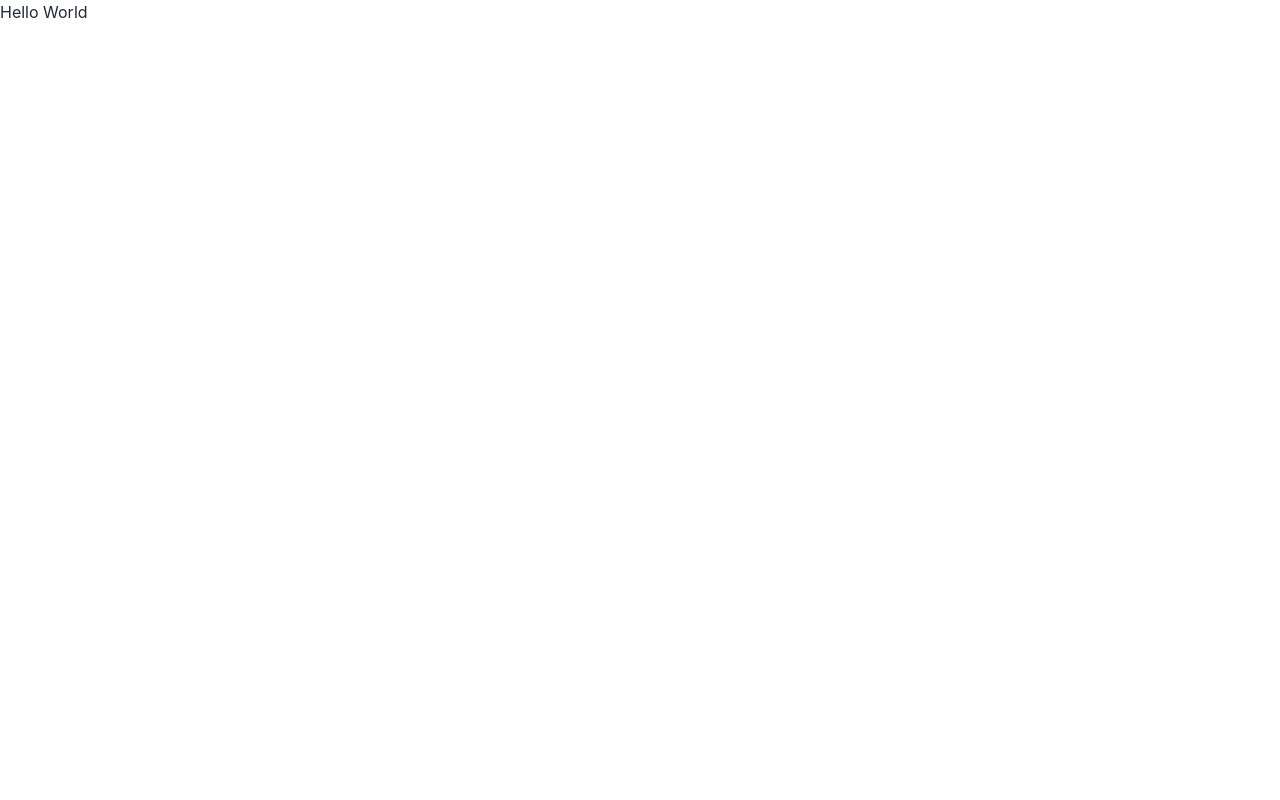
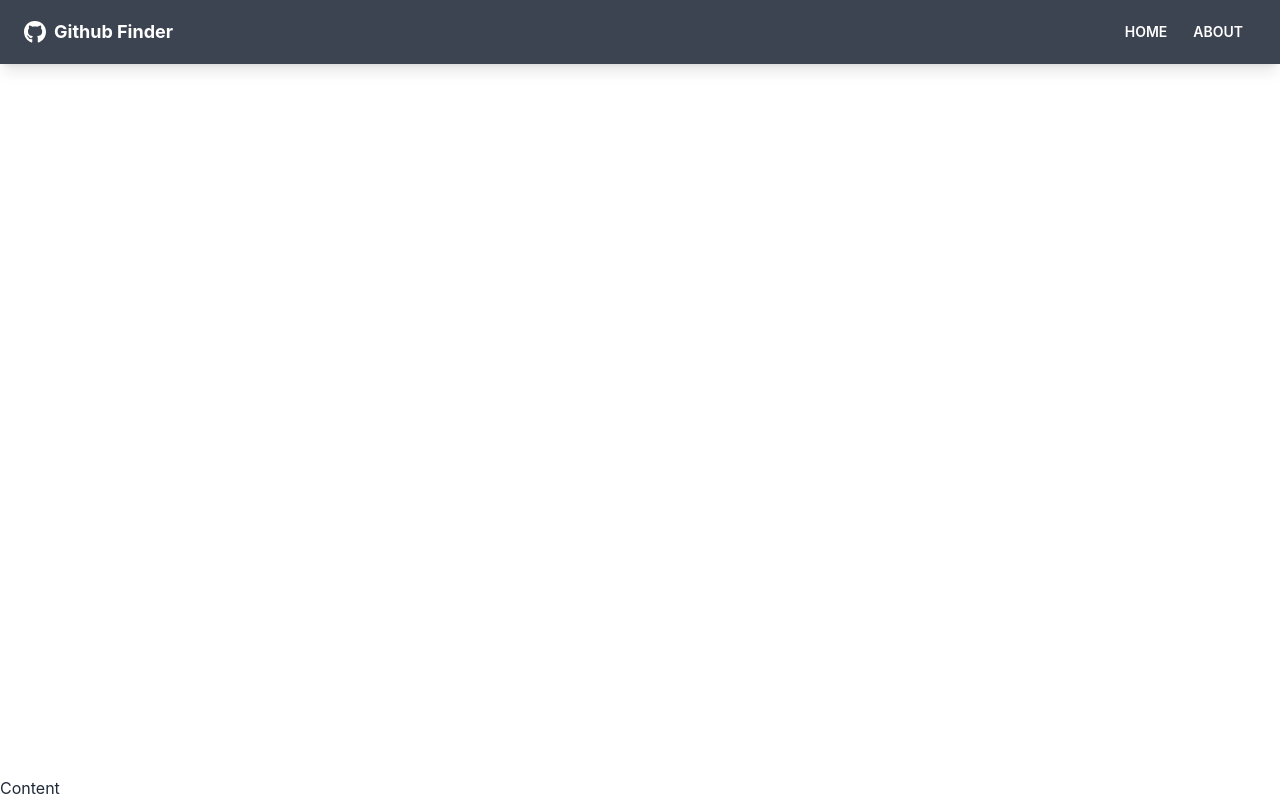
Before and after one commit to AbyssWalker1990/github-finder-learn, a React (Create React App) app: page / in a window 1280 px wide. Built offline with nearby package versions, Linux system fonts and the light colour scheme; the HTML template or start-up script is replaced by a standard one.

Commit message:
installed react-router-dom and react-icons, created Navbar component

```diff
--- a/package.json
+++ b/package.json
@@ -9,6 +9,8 @@
     "daisyui": "^2.45.0",
     "react": "^18.2.0",
     "react-dom": "^18.2.0",
+    "react-icons": "^4.7.1",
+    "react-router-dom": "^6.5.0",
     "react-scripts": "^5.0.1",
     "web-vitals": "^2.1.4"
   },
--- a/src/App.js
+++ b/src/App.js
@@ -1,8 +1,16 @@
+import {BrowserRouter as Router, Route} from 'react-router-dom'
+import Navbar from './components/layout/Navbar';
+
 function App() {
   return (
-    <div>
-      <h1>Hello World</h1>
-    </div>
+    <Router>
+      <div className="flex flex-col justify-between h-screen">
+        <Navbar />
+        <main>
+          Content
+        </main>
+      </div>
+    </Router>
   );
 }
 
--- /dev/null
+++ b/src/components/layout/Navbar.jsx
@@ -0,0 +1,37 @@
+import {FaGithub} from 'react-icons/fa'
+import {Link} from 'react-router-dom'
+import PropTypes from 'prop-types'
+
+function Navbar({title}) {
+  return <nav className='navbar mb-12 shadow-lg bg-neutral text-neutral-content'>
+    <div className="container mx-auto">
+      <div className="flex-none mx-2 px-2">
+        <FaGithub className='inline pr-2 text-3xl' />
+        <Link to='/' className='text-lg align-middle font-bold'>
+          {title}
+        </Link>
+      </div>
+
+      <div className="flex-1 px-2 mx-2">
+        <div className="flex justify-end">
+          <Link to='/' className='btn btn-ghost btn-sm rounded-btn'>
+            Home
+          </Link>
+          <Link to='/about' className='btn btn-ghost btn-sm rounded-btn'>
+            About
+          </Link>
+        </div>
+      </div>
+    </div>
+  </nav>
+}
+
+Navbar.defaultProps ={
+  title: 'Github Finder',
+}
+
+Navbar.propTypes = {
+  title: PropTypes.string,
+}
+
+export default Navbar
```
Also changed, not shown: 1 other file (tests, documents, lock files or other folders).
